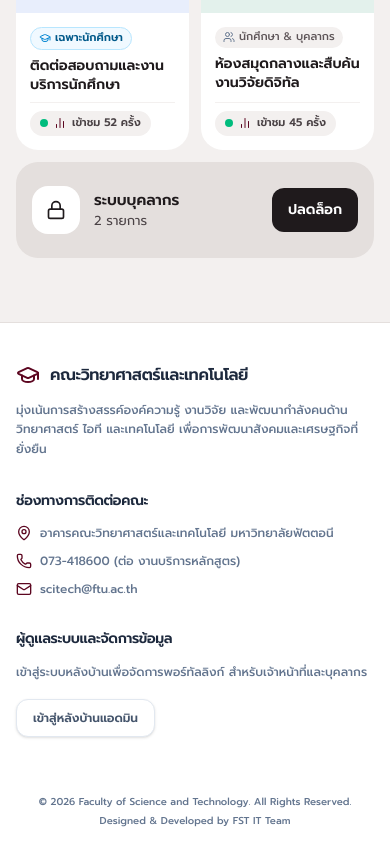
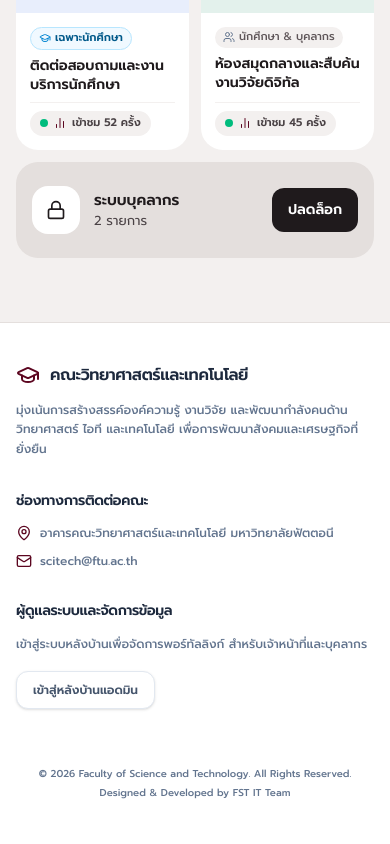
Before and after one commit to afitree-ship-it/Link-Hub-FST, a React (Vite) app: page / in a window 390 px wide. Shown: the part 1335-2179 px from the top of the page. After the commit the page ends 2151 px from the top, so only its background shows below. Built offline with nearby package versions, Linux system fonts and the light colour scheme; no server answers; a web font is replaced by a local one.

Commit message:
Remove phone contact info from footer

```diff
--- a/src/App.tsx
+++ b/src/App.tsx
@@ -20,7 +20,6 @@ import {
   Globe,
   Info,
   MapPin,
-  Phone,
   Mail,
   LayoutGrid,
   List as ListIcon,
@@ -1107,10 +1106,6 @@ export default function App() {
                 <span>อาคารคณะวิทยาศาสตร์และเทคโนโลยี มหาวิทยาลัยฟัตตอนี</span>
               </li>
               <li className="flex items-center gap-2">
-                <Phone className="w-4 h-4 text-[#5c0620] shrink-0" />
-                <span>073-418600 (ต่อ งานบริการหลักสูตร)</span>
-              </li>
-              <li className="flex items-center gap-2">
                 <Mail className="w-4 h-4 text-[#5c0620] shrink-0" />
                 <span>scitech@ftu.ac.th</span>
               </li>
```
